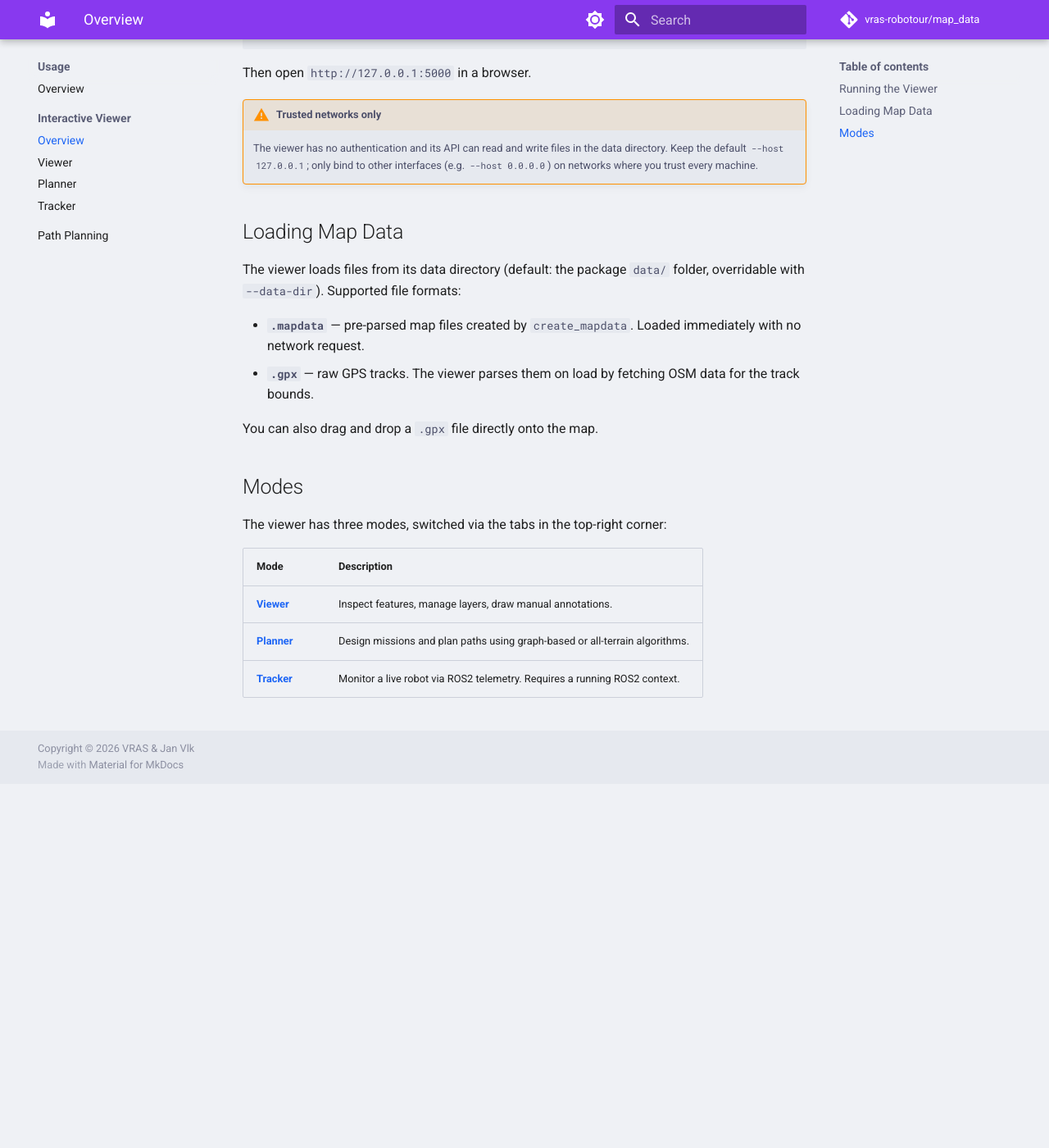
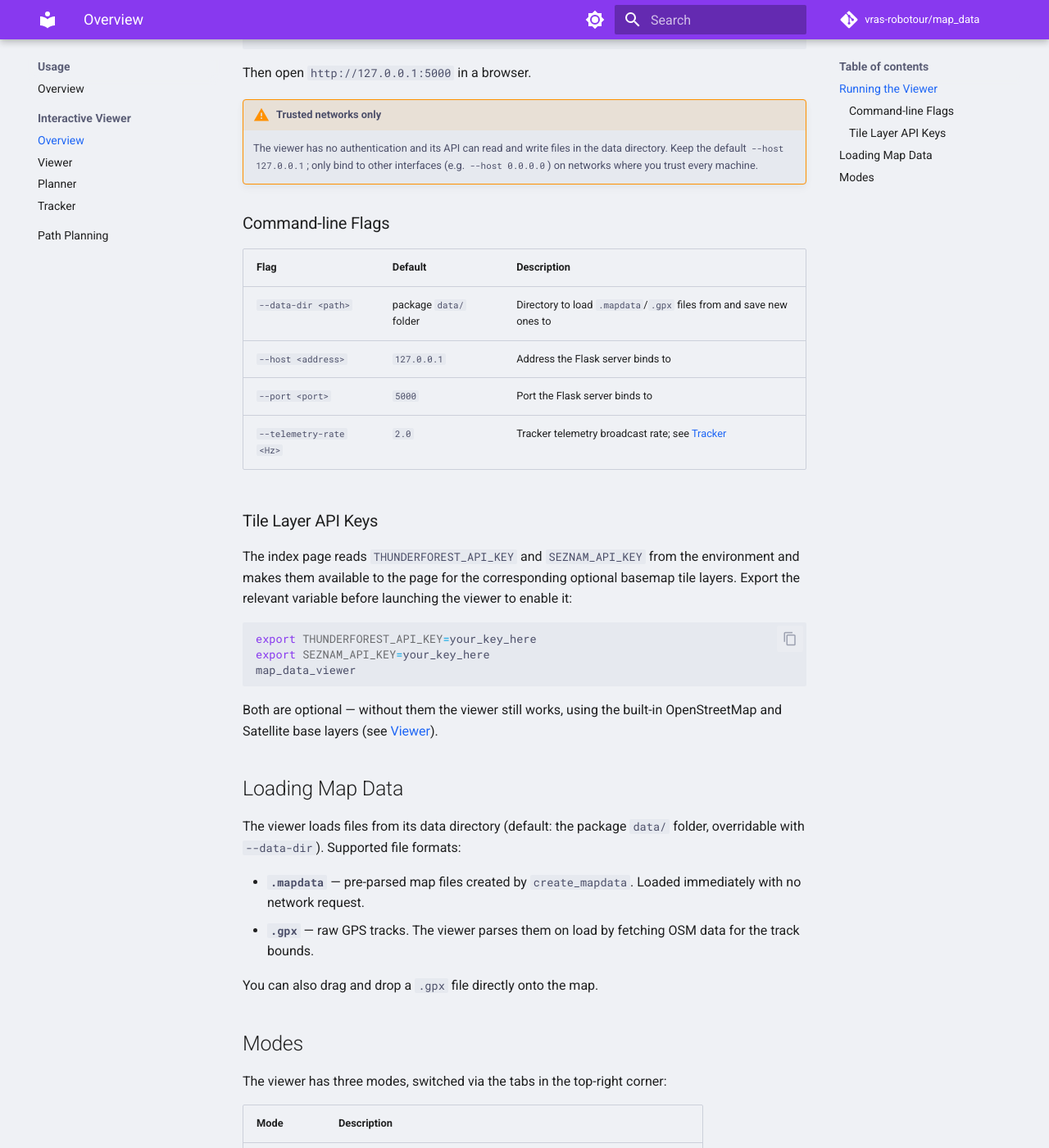
Before and after one commit to vras-robotour/map_data, an MkDocs documentation site: the page built from docs/viewer.md, in a window 1280 px wide and 1400 px high, scrolled down 509 px. Shown: the whole window at 82% size. Built offline with MkDocs 1.6.1 and Material for MkDocs 9.7.7, drawn with Linux system fonts in a browser that asks for light colours; comment, search, counter and statistics services are not loaded; before the commit the page ends 1465 px from its top, so only the background shows below that.

Commit message:
Document info CLI, viewer flags, and tile-layer API-key env vars
README and viewer docs now cover map_data_info (stats + --validate), the
viewer's --data-dir/--host/--port flags, and the THUNDERFOREST_API_KEY /
SEZNAM_API_KEY environment variables read by the index page.

````diff
--- a/docs/viewer.md
+++ b/docs/viewer.md
@@ -24,6 +24,30 @@ Then open `http://127.0.0.1:5000` in a browser.
     directory. Keep the default `--host 127.0.0.1`; only bind to other interfaces
     (e.g. `--host 0.0.0.0`) on networks where you trust every machine.
 
+### Command-line Flags
+
+| Flag | Default | Description |
+|------|---------|-------------|
+| `--data-dir <path>` | package `data/` folder | Directory to load `.mapdata`/`.gpx` files from and save new ones to |
+| `--host <address>` | `127.0.0.1` | Address the Flask server binds to |
+| `--port <port>` | `5000` | Port the Flask server binds to |
+| `--telemetry-rate <Hz>` | `2.0` | Tracker telemetry broadcast rate; see [Tracker](viewer_tracker.md) |
+
+### Tile Layer API Keys
+
+The index page reads `THUNDERFOREST_API_KEY` and `SEZNAM_API_KEY` from the environment and makes
+them available to the page for the corresponding optional basemap tile layers. Export the
+relevant variable before launching the viewer to enable it:
+
+```bash
+export THUNDERFOREST_API_KEY=your_key_here
+export SEZNAM_API_KEY=your_key_here
+map_data_viewer
+```
+
+Both are optional — without them the viewer still works, using the built-in OpenStreetMap and
+Satellite base layers (see [Viewer](viewer_view.md#layers-panel)).
+
 ## Loading Map Data
 
 The viewer loads files from its data directory (default: the package `data/` folder,
````
Also changed, not shown: README.md (+12 -0 lines).
